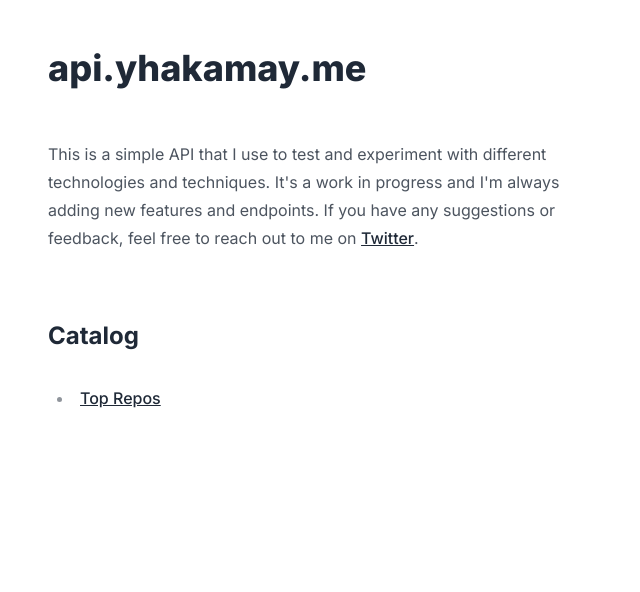
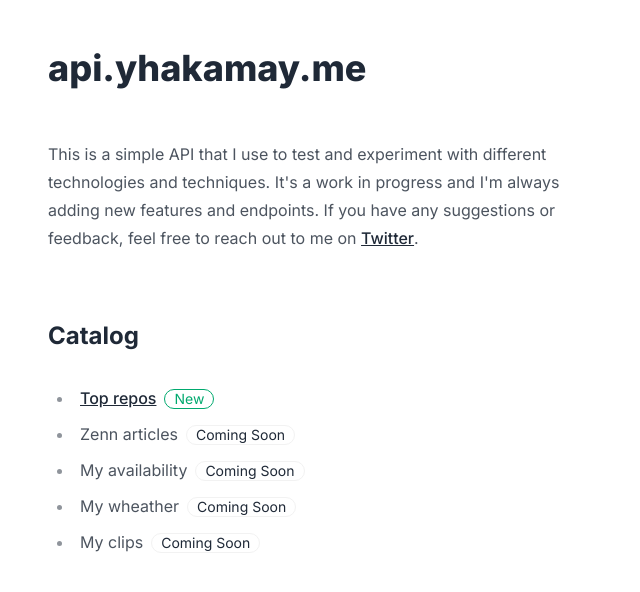
Before and after one commit to yhakamay/me-api, a Next.js app: page / in a window 1280 px wide. Shown: the top 592 px of the page, without its empty margins (0-640 px from the left). Built offline with nearby package versions, Linux system fonts and the light colour scheme.

Commit message:
update page.tsx
add some upcoming APIs to the catalog

```diff
--- a/src/app/page.tsx
+++ b/src/app/page.tsx
@@ -21,7 +21,24 @@ export default function Home() {
       <h2>Catalog</h2>
       <ul>
         <li>
-          <Link href="/top-repos">Top Repos</Link>
+          <Link href="/top-repos">Top repos</Link>
+          <div className="badge badge-outline badge-success ml-2 my-0">New</div>
+        </li>
+        <li>
+          Zenn articles
+          <div className="badge ml-2 my-0">Coming Soon</div>
+        </li>
+        <li>
+          My availability
+          <div className="badge ml-2 my-0">Coming Soon</div>
+        </li>
+        <li>
+          My wheather
+          <div className="badge ml-2 my-0">Coming Soon</div>
+        </li>
+        <li>
+          My clips
+          <div className="badge ml-2 my-0">Coming Soon</div>
         </li>
       </ul>
     </main>
```
